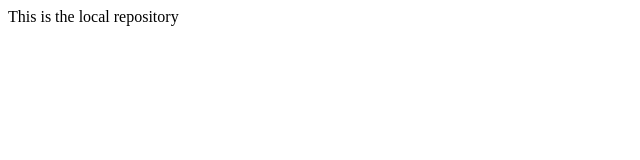
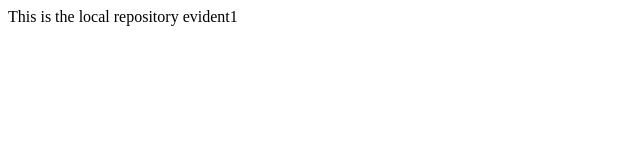
Before and after one commit to luckyk07/LocalRepo, a plain HTML site: page index.html in a window 1280 px wide. Shown: the full height of the page, 0-640 px from the left. Drawn offline with Linux system fonts and the light colour scheme.

Commit message:
Commit from Evident

```diff
--- a/index.html
+++ b/index.html
@@ -1 +1 @@
-<p>This is the local repository</p>
+<p>This is the local repository evident1</p>
```
